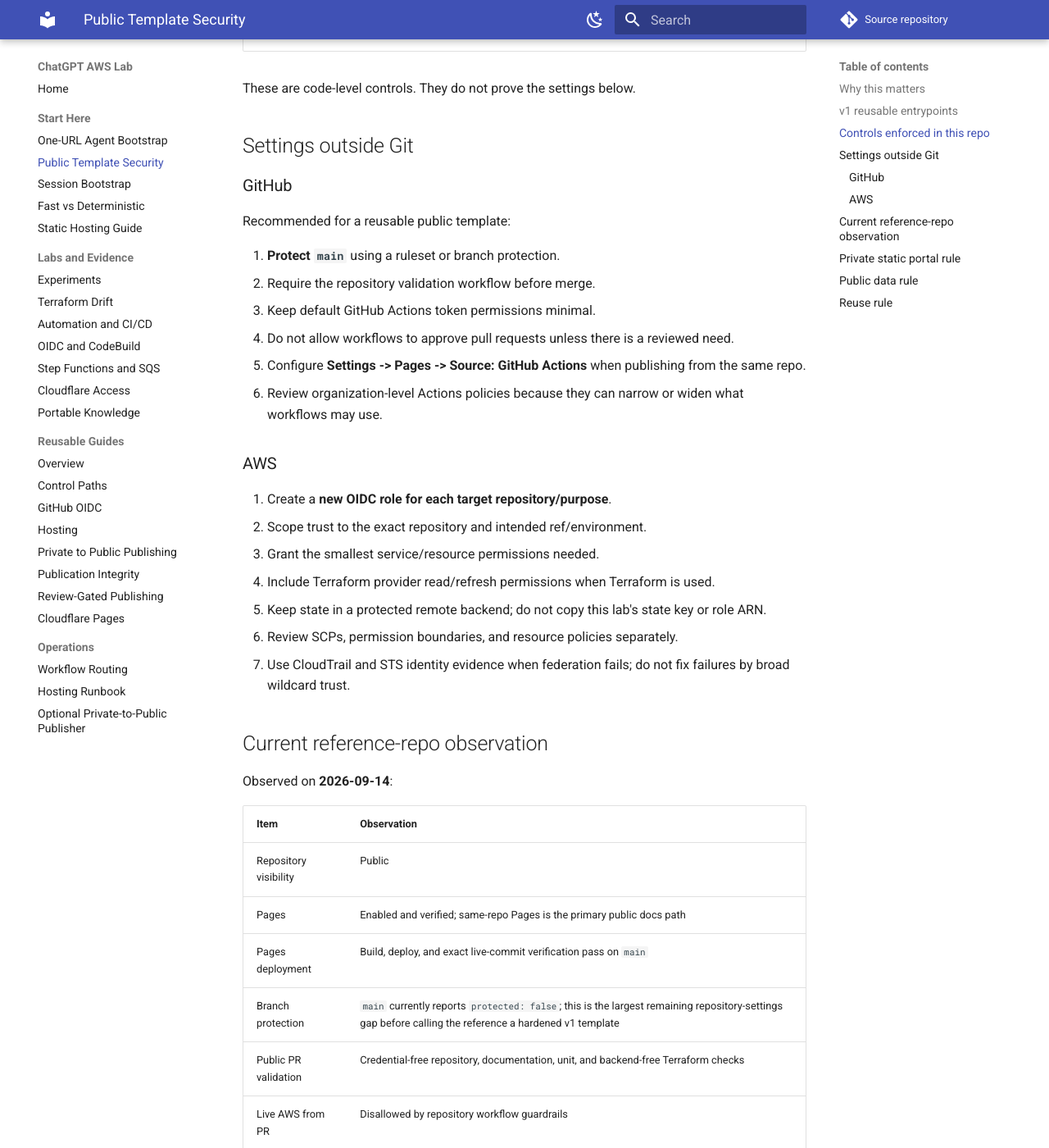
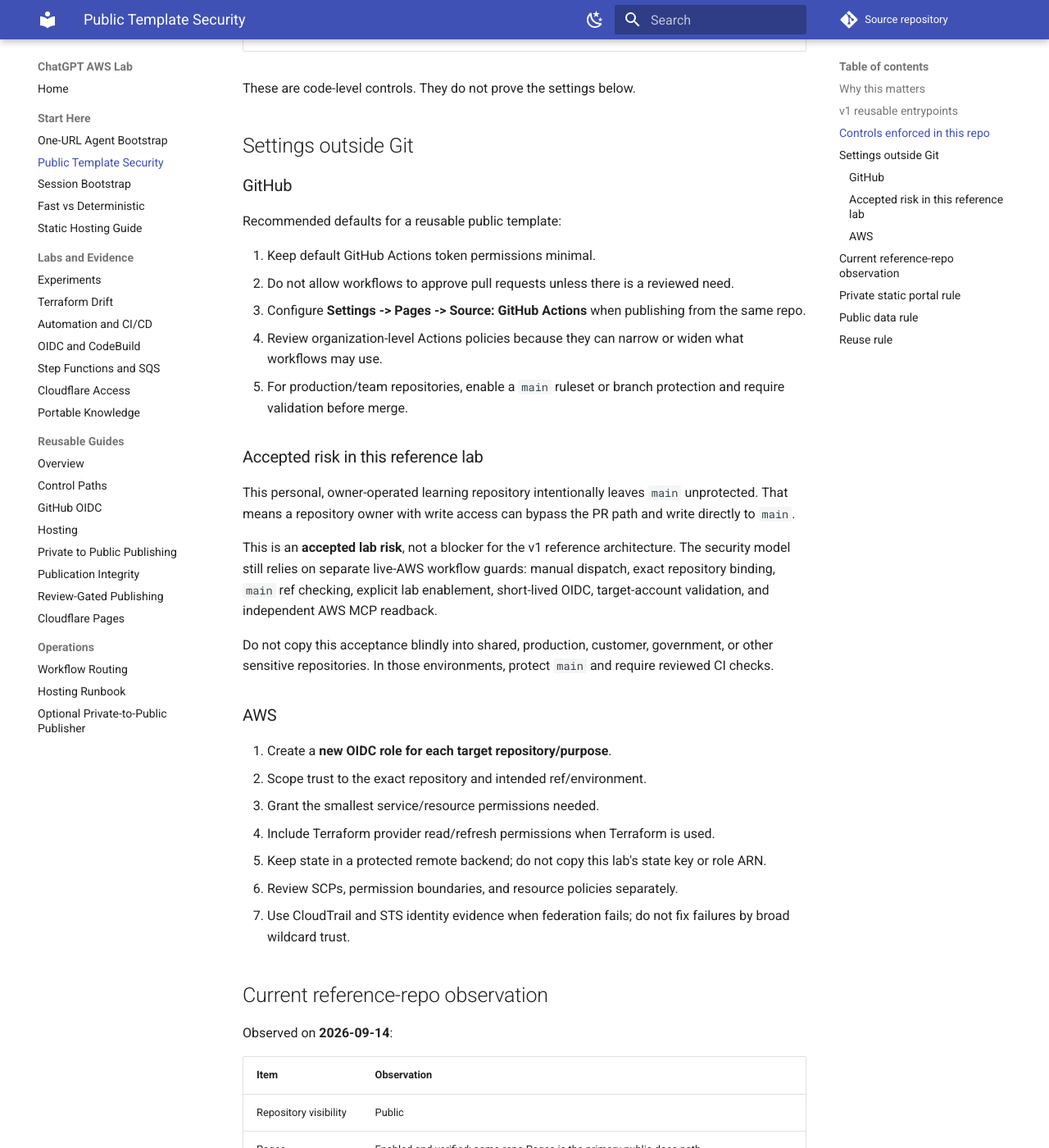
Before and after one commit to mytestlab123/chatgpt-aws, an MkDocs documentation site: the page built from docs/PUBLIC_TEMPLATE_SECURITY.md, in a window 1280 px wide and 1400 px high, scrolled down 1678 px. Shown: the whole window at 82% size. Built offline with MkDocs 1.6.1 and Material for MkDocs 9.7.7, drawn with Linux system fonts in a browser that asks for light colours; comment, search, counter and statistics services are not loaded; some of the changed text lies outside the part shown.

Commit message:
Record unprotected main as accepted lab risk

```diff
--- a/docs/PUBLIC_TEMPLATE_SECURITY.md
+++ b/docs/PUBLIC_TEMPLATE_SECURITY.md
@@ -54,14 +54,21 @@
 
 ### GitHub
 
-Recommended for a reusable public template:
+Recommended defaults for a reusable public template:
 
-1. **Protect `main`** using a ruleset or branch protection.
-2. Require the repository validation workflow before merge.
-3. Keep default GitHub Actions token permissions minimal.
-4. Do not allow workflows to approve pull requests unless there is a reviewed need.
-5. Configure **Settings -> Pages -> Source: GitHub Actions** when publishing from the same repo.
-6. Review organization-level Actions policies because they can narrow or widen what workflows may use.
+1. Keep default GitHub Actions token permissions minimal.
+2. Do not allow workflows to approve pull requests unless there is a reviewed need.
+3. Configure **Settings -> Pages -> Source: GitHub Actions** when publishing from the same repo.
+4. Review organization-level Actions policies because they can narrow or widen what workflows may use.
+5. For production/team repositories, enable a `main` ruleset or branch protection and require validation before merge.
+
+### Accepted risk in this reference lab
+
+This personal, owner-operated learning repository intentionally leaves `main` unprotected. That means a repository owner with write access can bypass the PR path and write directly to `main`.
+
+This is an **accepted lab risk**, not a blocker for the v1 reference architecture. The security model still relies on separate live-AWS workflow guards: manual dispatch, exact repository binding, `main` ref checking, explicit lab enablement, short-lived OIDC, target-account validation, and independent AWS MCP readback.
+
+Do not copy this acceptance blindly into shared, production, customer, government, or other sensitive repositories. In those environments, protect `main` and require reviewed CI checks.
 
 ### AWS
 
@@ -82,11 +89,9 @@
 | Repository visibility | Public |
 | Pages | Enabled and verified; same-repo Pages is the primary public docs path |
 | Pages deployment | Build, deploy, and exact live-commit verification pass on `main` |
-| Branch protection | `main` currently reports `protected: false`; this is the largest remaining repository-settings gap before calling the reference a hardened v1 template |
+| Branch protection | `main` reports `protected: false`; explicitly accepted for this owner-operated personal lab |
 | Public PR validation | Credential-free repository, documentation, unit, and backend-free Terraform checks |
 | Live AWS from PR | Disallowed by repository workflow guardrails |
-
-Code cannot compensate for missing branch/ruleset protection. Configure that repository setting before treating the template as protected against direct writes to `main`.
 
 ## Private static portal rule
 
```
